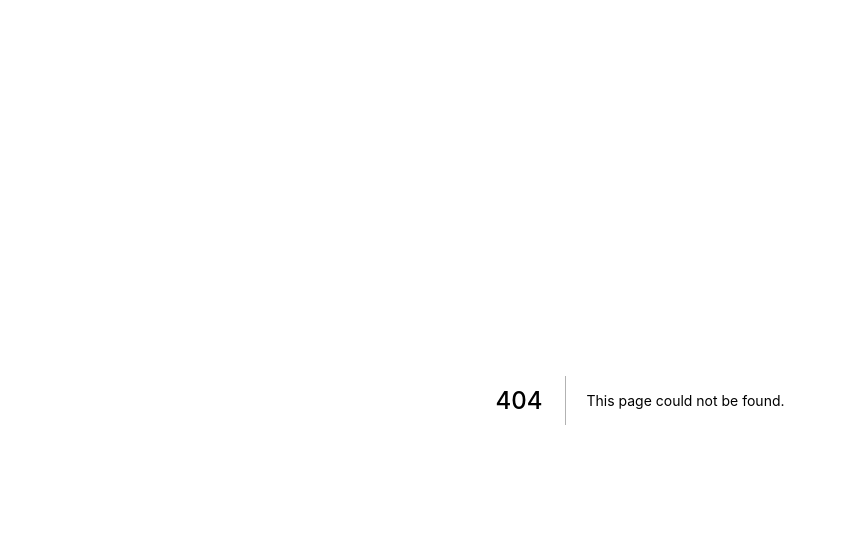
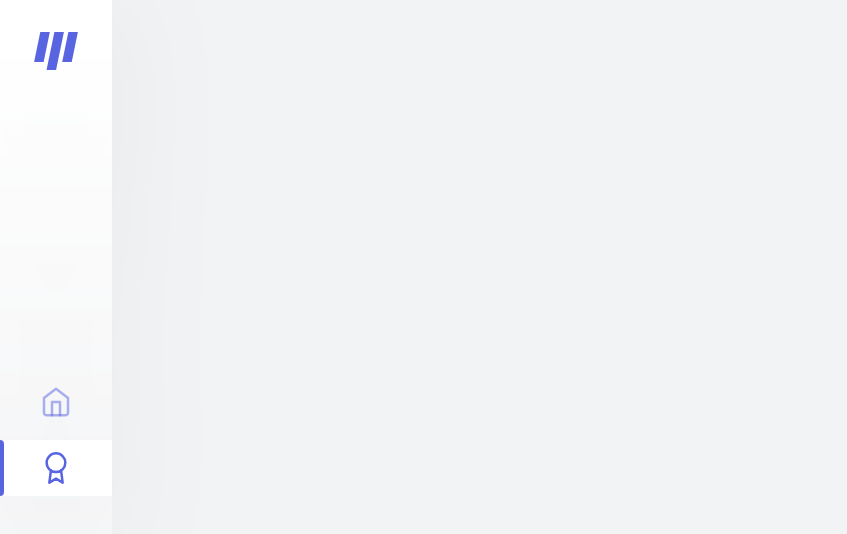
Before and after one commit to jonlima2018/move-it, a Next.js app: page /awards in a window 1280 px wide. Before the commit this address had no page. Shown: the top 534 px of the page, without its empty margins (0-847 px from the left). Built offline with nearby package versions, Linux system fonts and the light colour scheme.

Commit message:
feat: create page awards

```diff
--- /dev/null
+++ b/src/pages/awards.tsx
@@ -0,0 +1,16 @@
+import Head from "next/head";
+
+import styles from "../style/pages/Home.module.css";
+
+import SideBar from "../components/SideBar";
+
+export default function Awards() {
+  return (
+    <div className={styles.container}>
+      <SideBar />
+      <Head>
+        <title>Awards | move.it</title>
+      </Head>
+    </div>
+  );
+}
```
